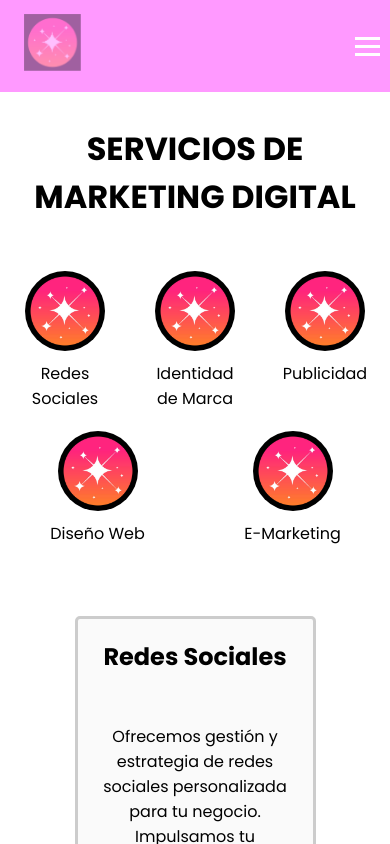
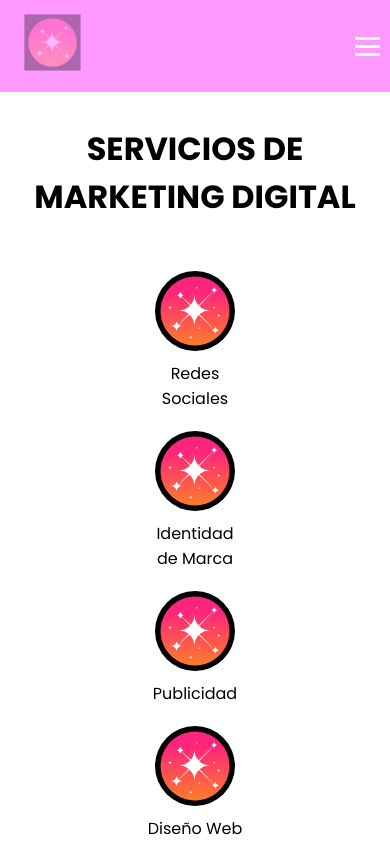
Before and after one commit to Nahuel3/webSiteCM, a React (Create React App) app: page /servicios in a window 390 px wide. Shown: the top 844 px of the page. Built offline with nearby package versions, Linux system fonts and the light colour scheme.

Commit message:
servicesIconsResponsive

```diff
--- a/src/Service.scss
+++ b/src/Service.scss
@@ -150,3 +150,14 @@
 
 
 }
+
+@media (max-width: 500px){
+  .services-container{
+    .services-icons  {
+      flex-direction: column;
+      align-items: center;
+    }
+  }
+
+
+}
```
